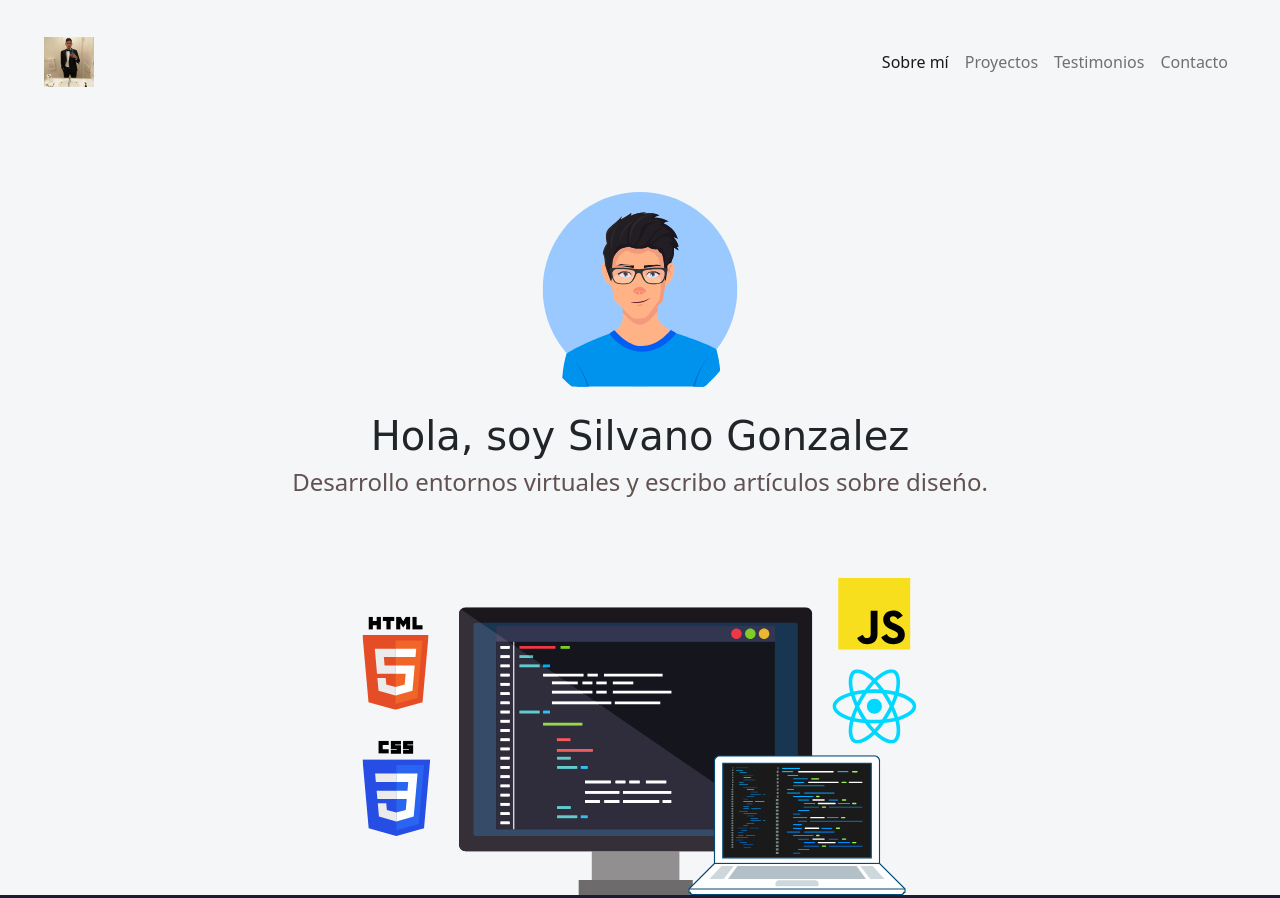
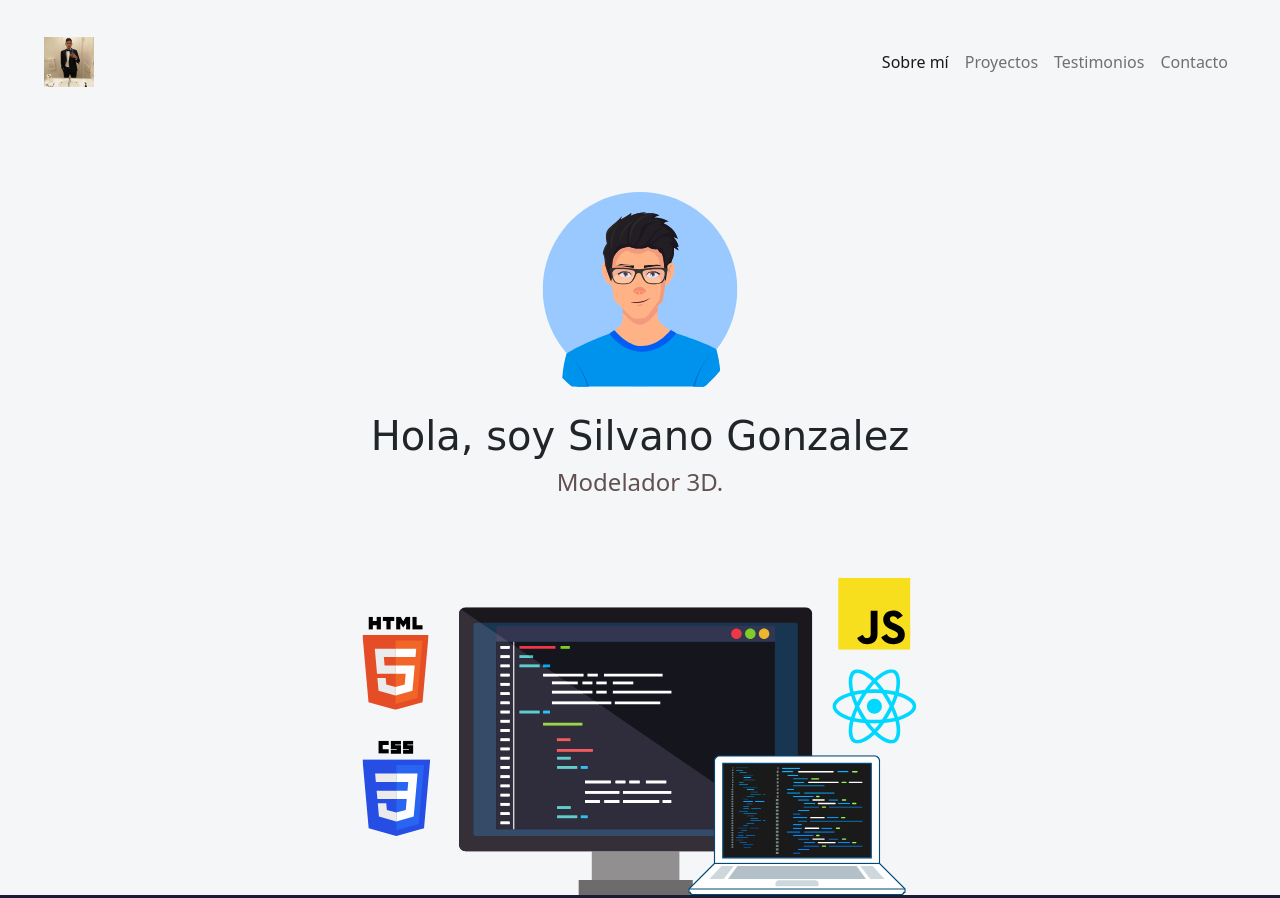
Before and after one commit to TheSAGS/Portafolio, a plain HTML site: page html/silvano.html in a window 1280 px wide. Shown: the top 898 px of the page. Drawn offline with nearby package versions, Linux system fonts and the light colour scheme; a web font is replaced by a local one.

Commit message:
Update silvano.html

```diff
--- a/html/silvano.html
+++ b/html/silvano.html
@@ -87,7 +87,7 @@
           Hola, soy Silvano Gonzalez
       </h1>
       <h2>
-          Desarrollo entornos virtuales y escribo art&iacute;culos sobre dise&nacute;o.
+          Modelador 3D.
       </h2>
     </div>
     <div class="hero-inferior">
```
